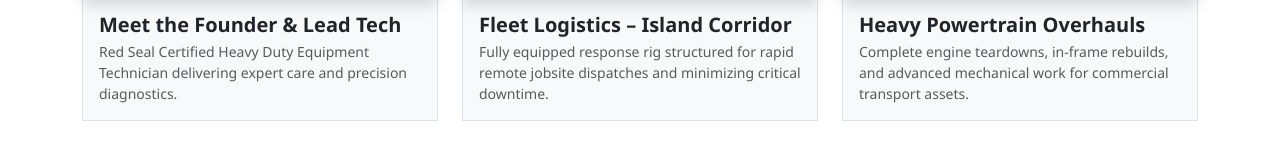
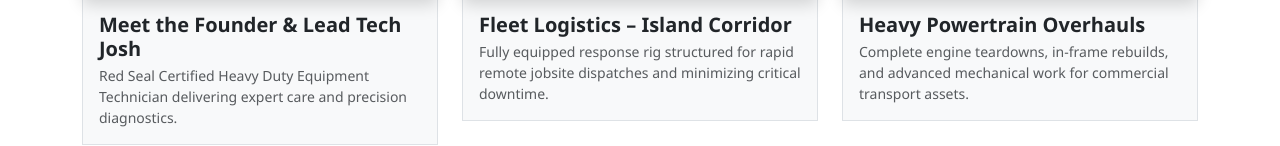
Before and after one commit to LVNindustries/LVNindustries, a plain HTML site: page index.html in a window 1280 px wide. Shown: the part 1860-2006 px from the top of the page. Drawn offline with nearby package versions, Linux system fonts and the light colour scheme.

Commit message:
Update index.html

```diff
--- a/index.html
+++ b/index.html
@@ -262,7 +262,7 @@
                         <img src="3.jpg" alt="LVN Industries Lead Technician" class="gallery-img rounded shadow border border-3 border-dark" style="object-position: top;">
                     </div>
                     <div class="p-3 bg-light border-start border-bottom border-end text-start">
-                        <h5 class="mb-1 fw-bold text-dark">Meet the Founder & Lead Tech</h5>
+                        <h5 class="mb-1 fw-bold text-dark">Meet the Founder & Lead Tech Josh</h5>
                         <p class="text-muted small mb-0">Red Seal Certified Heavy Duty Equipment Technician delivering expert care and precision diagnostics.</p>
                     </div>
                 </div>
```
